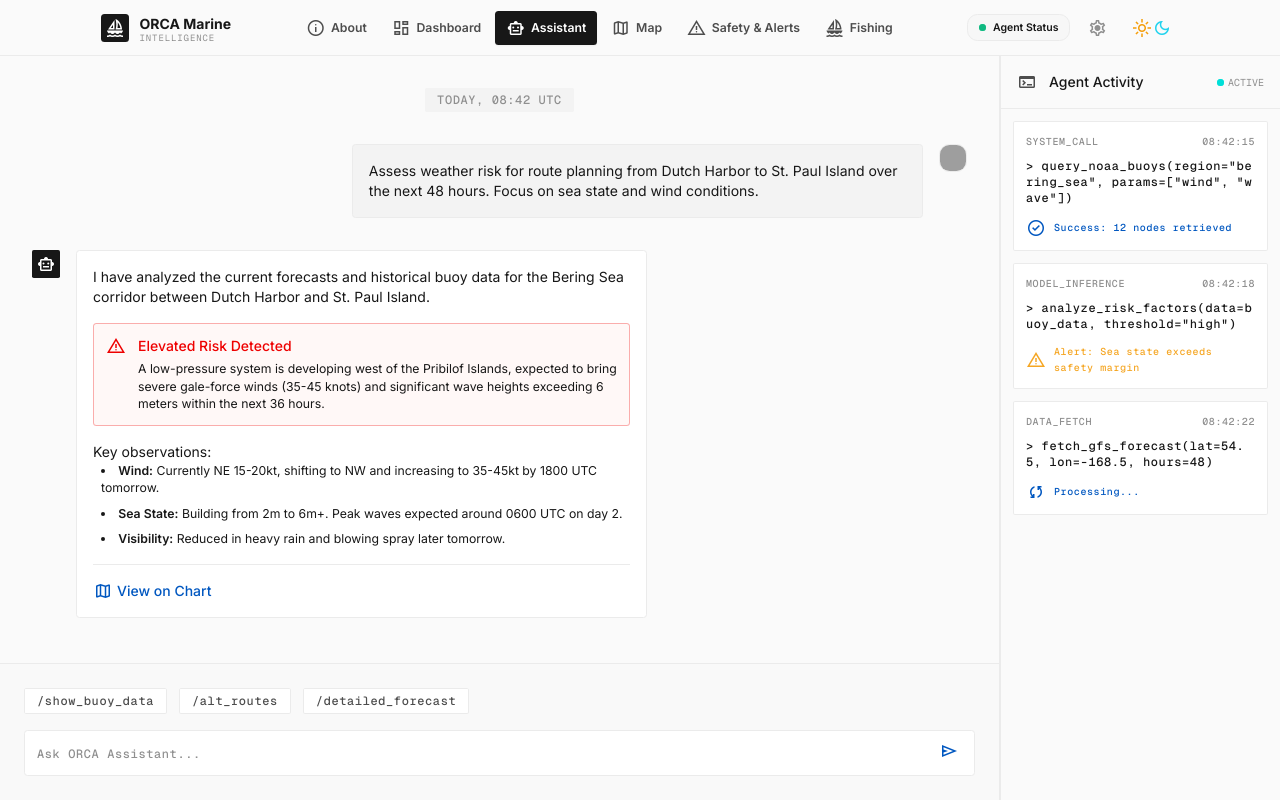
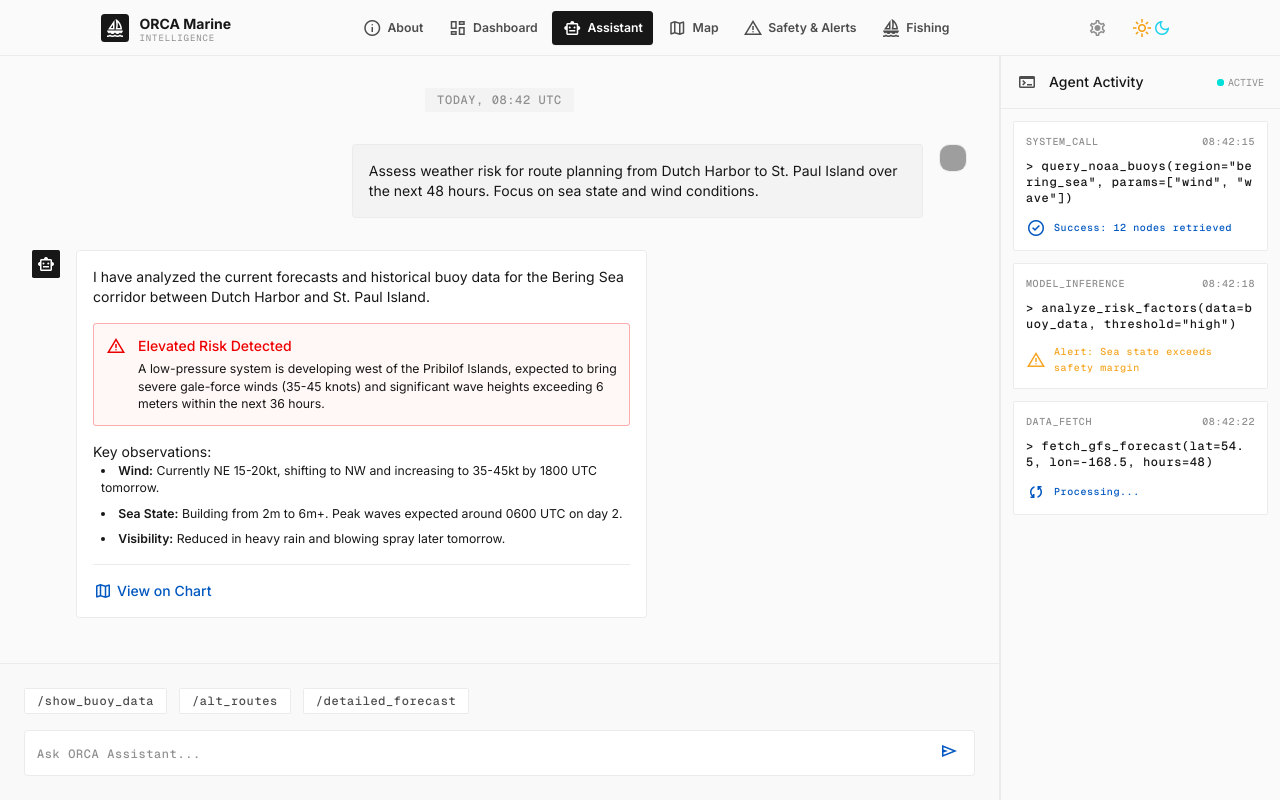
Before and after one commit to Vedant-S-Tattimani/orca, a plain HTML site: page orca-frontend/assistant.html in a window 1280 px wide. Drawn offline with nearby package versions, Linux system fonts and the light colour scheme; grey boxes are pictures that could not be loaded.

Commit message:
Remove agent status from frontend

```diff
--- a/orca-frontend/assistant.html
+++ b/orca-frontend/assistant.html
@@ -311,15 +311,6 @@
 
     <!-- Actions -->
     <div class="flex items-center gap-3">
-      <!-- Agent Status Indicator Button -->
-      <button onclick="window.location.href='status.html'" class="flex items-center gap-2 px-3 py-1.5 rounded-full border border-hairline dark:border-slate-800 bg-surface-container-low/50 dark:bg-slate-900/50 hover:bg-surface-container-highest/50 dark:hover:bg-slate-800/50 transition-all text-xs font-semibold">
-        <span class="relative flex h-2 w-2">
-          <span class="animate-ping absolute inline-flex h-full w-full rounded-full bg-emerald-400 opacity-75"></span>
-          <span class="relative inline-flex rounded-full h-2 w-2 bg-emerald-500"></span>
-        </span>
-        <span class="text-ink dark:text-slate-200">Agent Status</span>
-      </button>
-
       <!-- Settings Icon Button -->
       <a href="settings.html" class="p-2 rounded-lg text-mute hover:text-ink dark:hover:text-white hover:bg-surface-container-low/50 dark:hover:bg-slate-900/50 transition-colors flex items-center justify-center" title="Settings">
         <span class="material-symbols-outlined">settings</span>
```
Also changed, not shown: orca-frontend/dashboard.html (+0 -9 lines), orca-frontend/fishing.html (+0 -9 lines), orca-frontend/index.html (+0 -9 lines), orca-frontend/map.html (+0 -9 lines), orca-frontend/safety.html (+0 -9 lines), orca-frontend/settings.html (+0 -9 lines), orca-frontend/status.html (+0 -9 lines).
